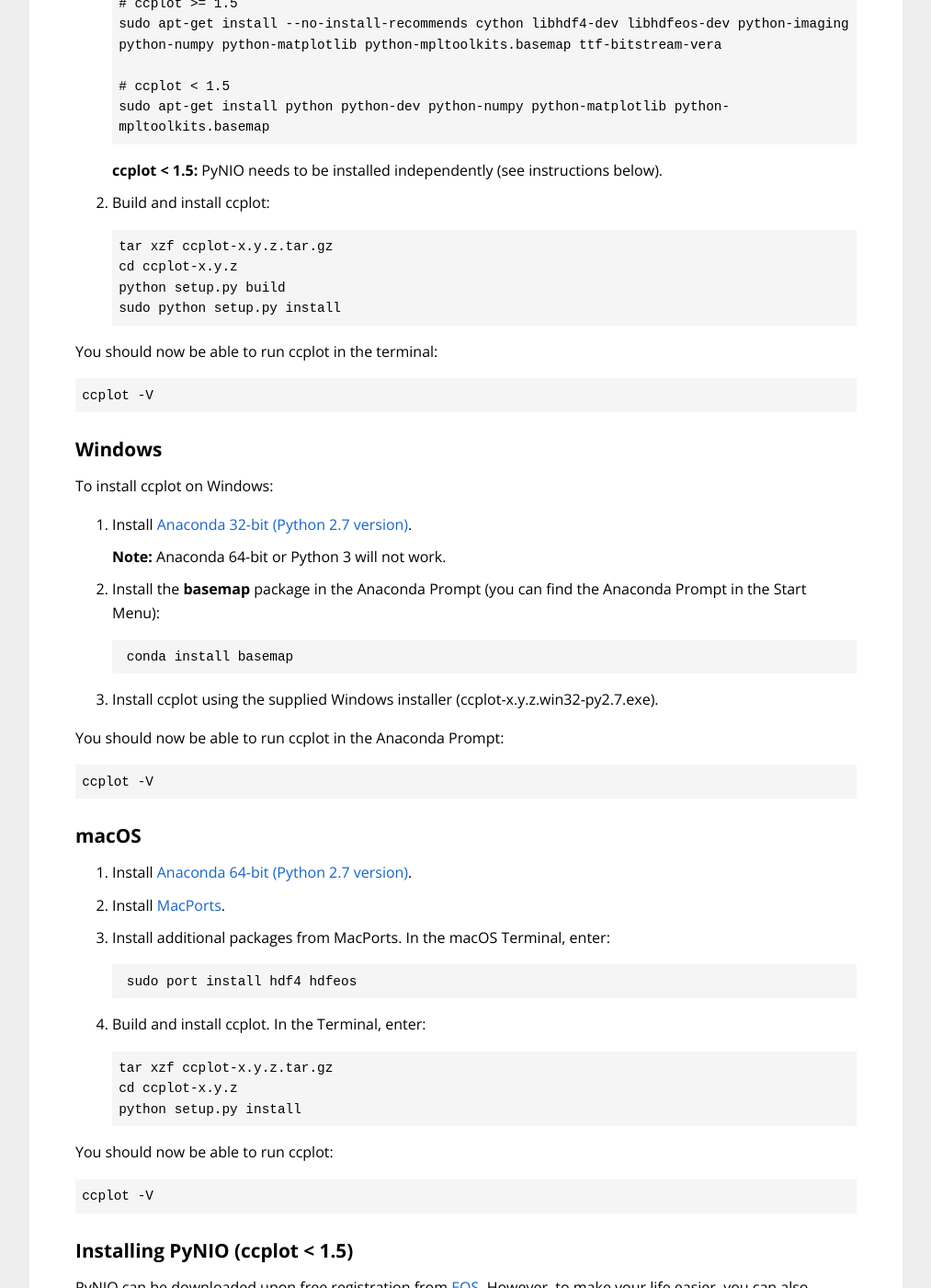
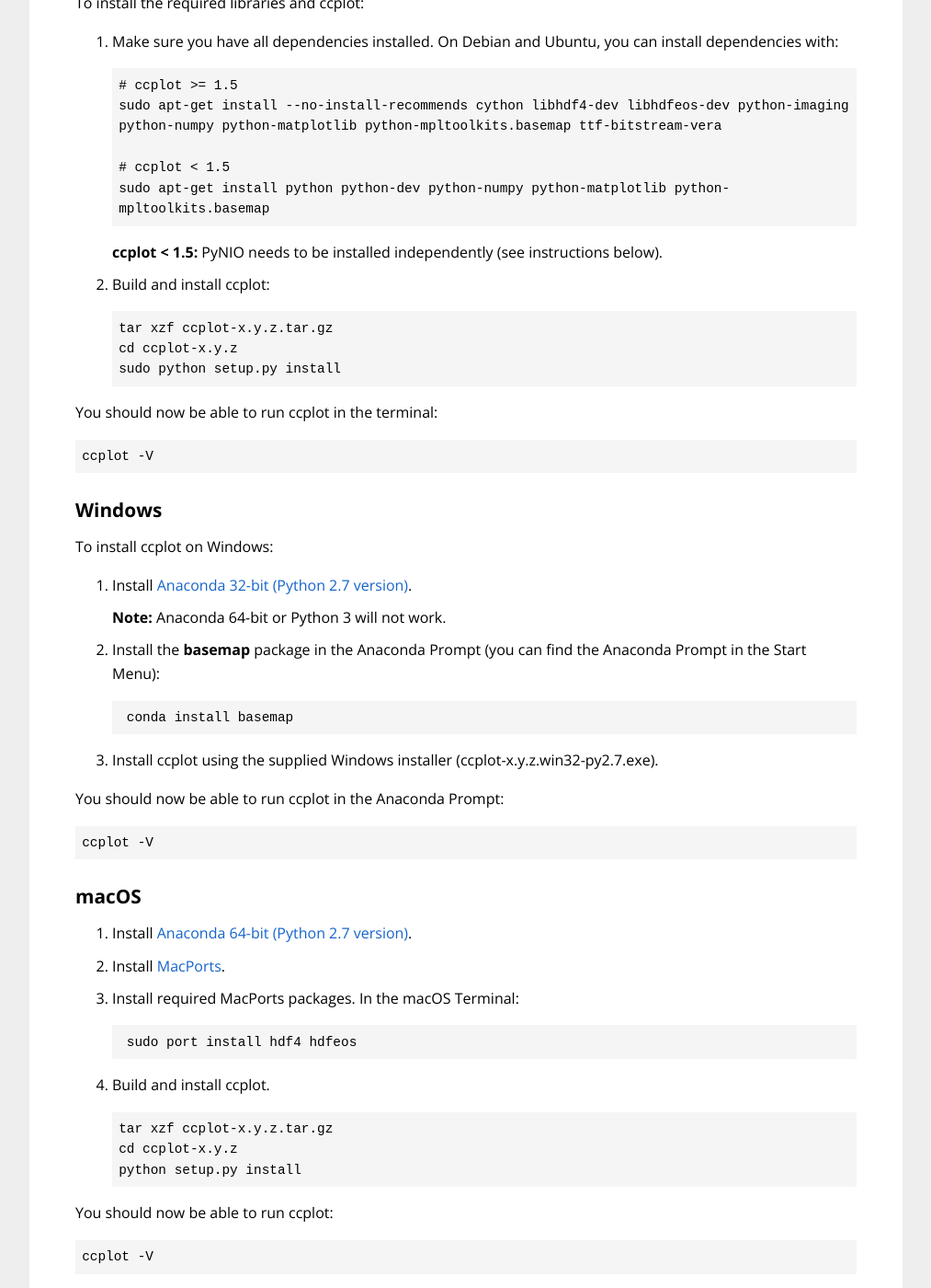
Before and after one commit to peterkuma/ccplot, a Jekyll site: the page built from download/index.md, in a window 1280 px wide and 1400 px high, scrolled down 1023 px. Shown: the whole window at 92% size, without its empty margins (133-1146 px from the left). Built offline with Jekyll 4.4.1, drawn with Linux system fonts in a browser that asks for light colours; some of the changed lines change nothing that is shown; some of the changed text lies outside the part shown.

Commit message:
Update installation instructions

```diff
--- a/download/index.md
+++ b/download/index.md
@@ -149,10 +149,16 @@
 * [numpy](http://www.numpy.org) >= 1.1
 * [matplotlib](http://matplotlib.org) >= 0.98.1
 * [basemap](http://matplotlib.org/basemap/) >= 0.99.4 and the GEOS library (shipped with basemap)
-* **ccplot >= 1.5:** [cython](http://cython.org)
-* **ccplot >= 1.5:** [libhdf4](http://www.hdfgroup.org/products/hdf4/)
-* **ccplot >= 1.5:** [libhdfeos2](http://hdfeos.org/software/library.php#HDF-EOS2)
-* **ccplot < 1.5:** [PyNIO](http://www.pyngl.ucar.edu/Nio.shtml) >= 1.3.0b1
+
+**ccplot >= 1.5:**
+
+* [cython](http://cython.org)
+* [libhdf4](http://www.hdfgroup.org/products/hdf4/)
+* [libhdfeos2](http://hdfeos.org/software/library.php#HDF-EOS2)
+
+**ccplot < 1.5:**
+
+* [PyNIO](http://www.pyngl.ucar.edu/Nio.shtml) >= 1.3.0b1
 
 To install the required libraries and ccplot:
 
@@ -172,7 +178,6 @@
 
        tar xzf ccplot-x.y.z.tar.gz
        cd ccplot-x.y.z
-       python setup.py build
        sudo python setup.py install
 
 You should now be able to run ccplot in the terminal:
@@ -207,11 +212,11 @@
 
 2. Install [MacPorts](https://www.macports.org).
 
-3. Install additional packages from MacPorts. In the macOS Terminal, enter:
+3. Install required MacPorts packages. In the macOS Terminal:
 
         sudo port install hdf4 hdfeos
 
-4. Build and install ccplot. In the Terminal, enter:
+4. Build and install ccplot.
 
        tar xzf ccplot-x.y.z.tar.gz
        cd ccplot-x.y.z
```
